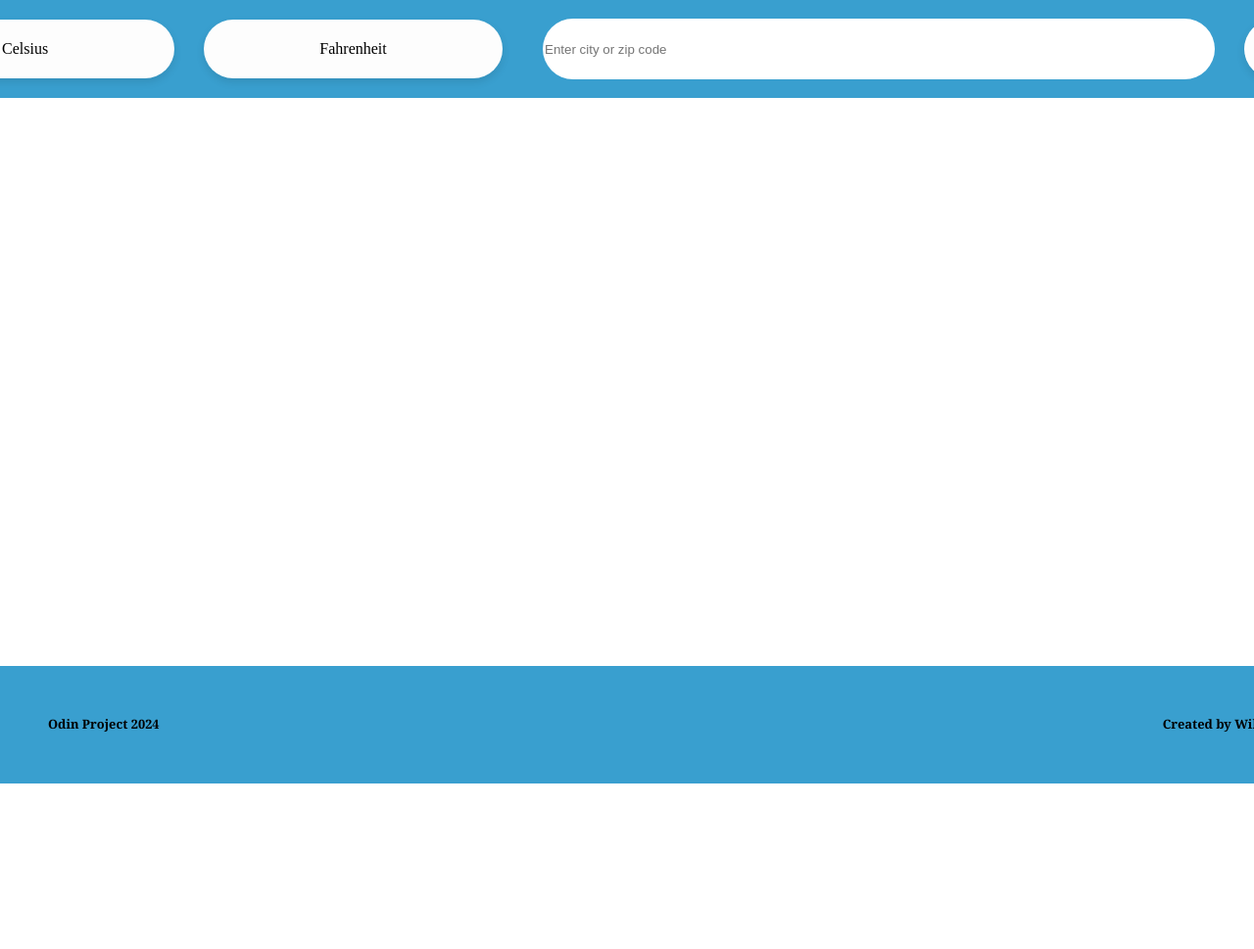
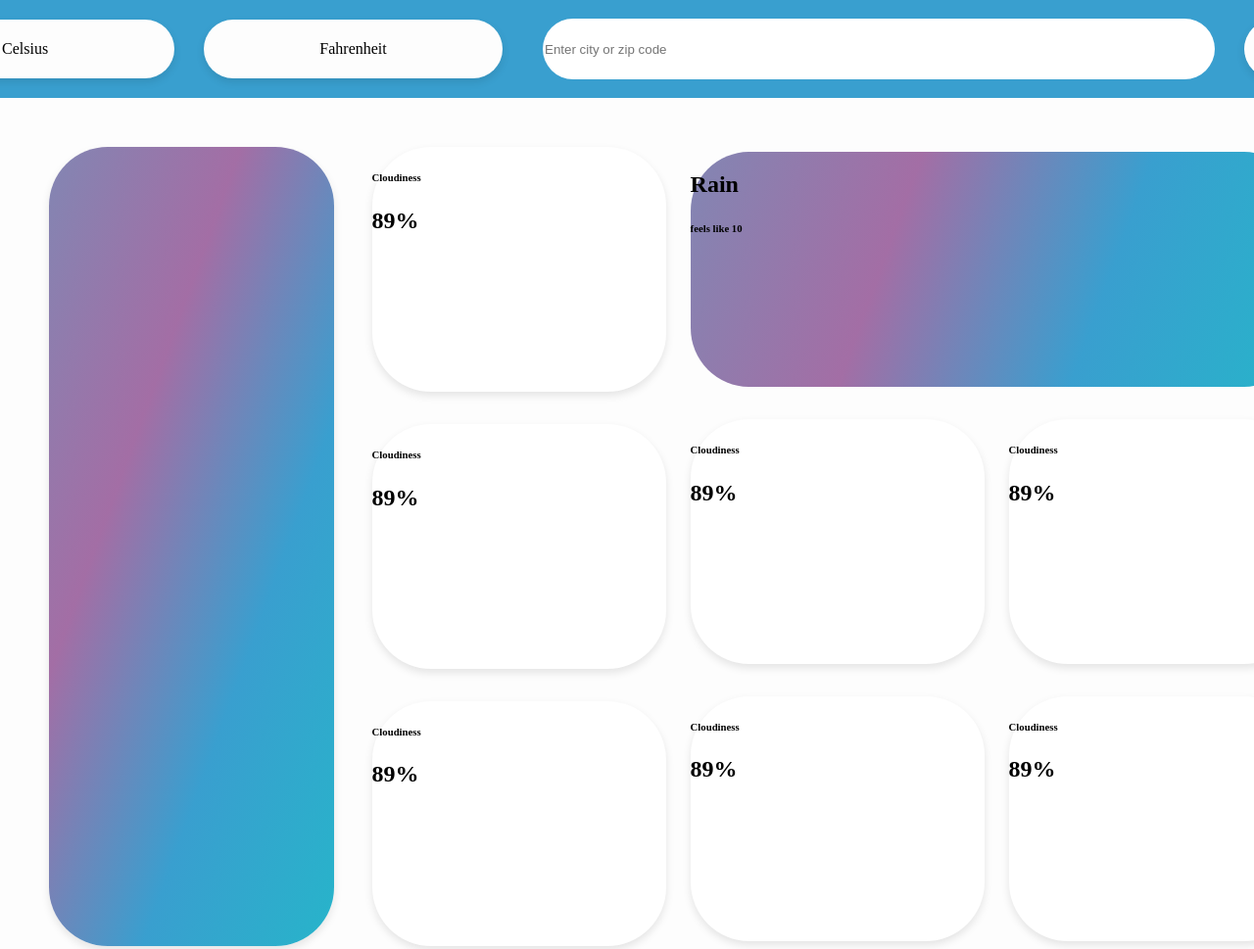
Before and after one commit to WillMay09/Weather-Forcast, a website built with webpack: page src/template.html in a window 1280 px wide. Shown: the top 969 px of the page at 98% size. Before the commit the page ends 800 px from the top, so only its background shows below. Built offline with nearby package versions, Linux system fonts and the light colour scheme; no server answers.

Commit message:
Added html layout and css to style the main page contents
This page will display the weather information retrieved from the API, providing the user an intuitive way of interacting with the data

```diff
--- /dev/null
+++ b/src/helperFunctions.js
@@ -0,0 +1,32 @@
+export const createElement = ({
+    type,textContent,className,
+    id,src,alt,
+
+
+}) =>{
+let attributes = {type};//element being created
+
+if(textContent){
+
+    attributes.textContent = textContent;
+}
+if (className){
+
+    attributes.className = className;
+}
+if(id){
+
+    attributes.id = id;
+}
+if( type ==="img"){
+
+    attributes.src=src;
+    attributes.alt = alt || "";
+
+}
+
+const element = Object.assign(document.createElement(type), attributes);
+return element;
+
+
+};
--- a/src/index.js
+++ b/src/index.js
@@ -1,2 +1,5 @@
 import { fetchWeather } from "./weatherData";
 import "./style.css";
+import { displayWeather } from "./weatherModules";
+
+displayWeather();
--- /dev/null
+++ b/src/weatherModStyle.css
@@ -0,0 +1,94 @@
+*{
+
+    --primary-color: #FFFFFF;
+    --secondary-color: #FDFDFD;
+    --text-color: black;
+    --highlight-color:#399FCF;
+    --gradient: linear-gradient(110deg, #8286B3, #A36EA5, #399FCF, #27B4CA);
+
+    /* text */
+    --ff: Cambria, Cochin, Georgia, Times, 'Times New Roman', serif;
+    --h6: 1.2rem/1.6 var(--ff);
+    --h1: bold 3rem/1.6 var(--ff);
+
+
+}
+
+.content{
+    width: 100%;
+    height: 100%;
+    background-color: var(--secondary-color);
+    display: flex;
+    align-items: center;
+    justify-content: flex-start;
+    padding: 3.1rem;
+    gap: 2.44rem;
+}
+.tempDash{
+
+    width: 40rem;
+    height: 51rem;
+    border-radius: 60px;
+    box-shadow: 0 4px 8px rgba(0, 0, 0, 0.1); /* Subtle shadow */
+    background: var(--gradient);
+
+
+}
+.weatherStats{
+
+    display: flex;
+    align-items: center;
+    gap: 1.5625rem;
+
+}
+.weatherStats .weather-tab{
+
+    width: 18.75rem;
+    height: 15.625rem;
+    border-radius: 60px;
+    background-color: var(--primary-color);
+    box-shadow: 0 4px 8px rgba(0, 0, 0, 0.1); /* Subtle shadow */
+
+
+}
+
+.firstSection{
+
+    display: flex;
+    flex-direction: column;
+    gap: 2.06rem;
+
+}
+
+.secondSection{
+
+    display: flex;
+    flex-direction: column;
+    gap: 2.06rem;
+
+
+}
+
+.iconTab{
+
+    width: 39rem;
+    height: 15rem;
+    border-radius: 60px;
+    background: var(--gradient);
+
+
+}
+.alignment{
+    display: flex;
+    gap: 1.5625rem;
+}
+
+.firstCol, .secondCol{
+
+    display: flex;
+    flex-direction: column;
+    gap: 2.06rem;
+
+
+
+}
--- /dev/null
+++ b/src/weatherModules.js
@@ -0,0 +1,89 @@
+import {createElement} from "./helperFunctions"
+import "./weatherModStyle.css"
+
+
+const createTempDash = () =>{
+
+    const tempDash = createElement({type: 'div', className: 'tempDash'});
+
+
+    return  tempDash;
+
+}
+
+const createWeatherInfoDash = () =>{
+
+    const weatherInfo = createElement({type: 'div', className: 'weatherStats'});
+    const firstSection = createElement({type:'div', className: 'firstSection'});
+    const cloudiness = weatherTab('Cloudiness', '89%');
+    const wind = weatherTab('Cloudiness', '89%');
+    const sunrise = weatherTab('Cloudiness', '89%');
+
+    const iconContainer = iconTab("Rain", 'feels like 10', 'Cloud');
+    const secondSection = createElement({type: 'div', className: 'secondSection'});
+    const firstCol = createElement({type:'div', className: 'firstCol'});
+    const visibility = weatherTab('Cloudiness', '89%');
+    const sunset = weatherTab('Cloudiness', '89%');
+
+    const secondCol = createElement({type: 'div', className: 'secondCol'});
+    const humidity = weatherTab('Cloudiness', '89%');
+    const gitHub = weatherTab('Cloudiness', '89%');
+
+    firstSection.appendChild(cloudiness);
+    firstSection.appendChild(wind);
+    firstSection.appendChild(sunrise);
+    weatherInfo.appendChild(firstSection);
+
+    secondSection.appendChild(iconContainer);
+    const alignmentContainer = createElement({type:'div', className:'alignment'})
+    firstCol.appendChild(visibility);
+    firstCol.appendChild(sunset);
+    secondCol.appendChild(humidity);
+    secondCol.appendChild(gitHub);
+    alignmentContainer.appendChild(firstCol);
+    alignmentContainer.appendChild(secondCol);
+    secondSection.appendChild(alignmentContainer);
+    weatherInfo.appendChild(secondSection);
+    return weatherInfo;
+
+
+}
+
+const iconTab = (description, feelsLike, icon) =>{
+
+    const iconContainer = createElement({type: 'div', className: 'iconTab'});
+    const title = createElement({type: 'h1', className:'iconDescription', textContent: description});
+    const content = createElement({type: 'h6', className :'feelsLike', textContent: feelsLike});
+    const img = createElement({type: 'h1', className: 'icon'});
+    iconContainer.appendChild(title);
+    iconContainer.appendChild(content);
+    iconContainer.appendChild(img);
+    return iconContainer;
+
+
+}
+
+const weatherTab = (description, statistic) =>{
+
+    const tab = createElement({type:'div', className: 'weather-tab'});
+    const label = createElement({type: 'h6', className: `${description}-title`, textContent: description});
+    const stat = createElement({type: 'h1', className: 'stat', textContent: statistic});
+
+    tab.appendChild(label);
+    tab.appendChild(stat);
+
+    return tab;
+
+}
+
+export const displayWeather = () =>{
+
+    const contentSection = document.querySelector('.content');
+    const tempDash = createTempDash();
+    const weatherStats = createWeatherInfoDash();
+
+    contentSection.appendChild(tempDash);
+    contentSection.appendChild(weatherStats);
+
+
+}
```
Also changed, not shown: src/template.html (line endings or trailing spaces).
